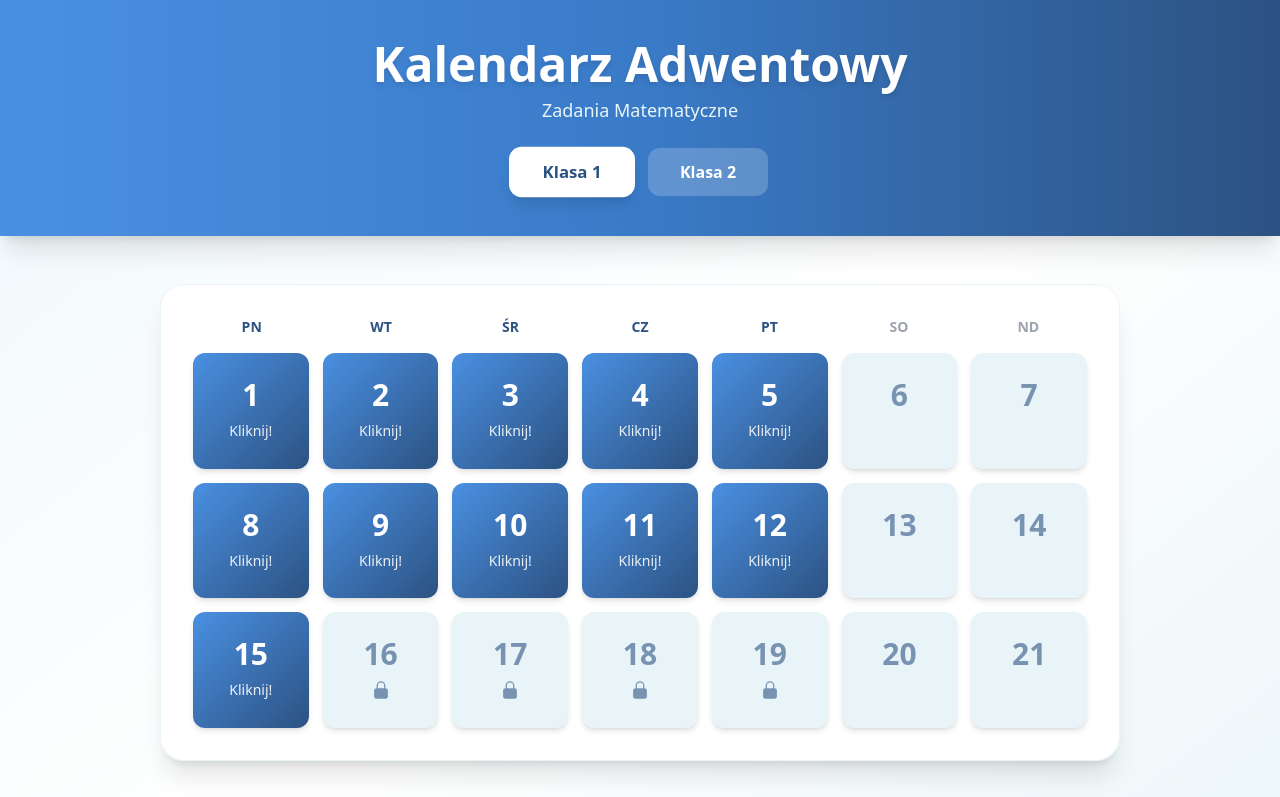
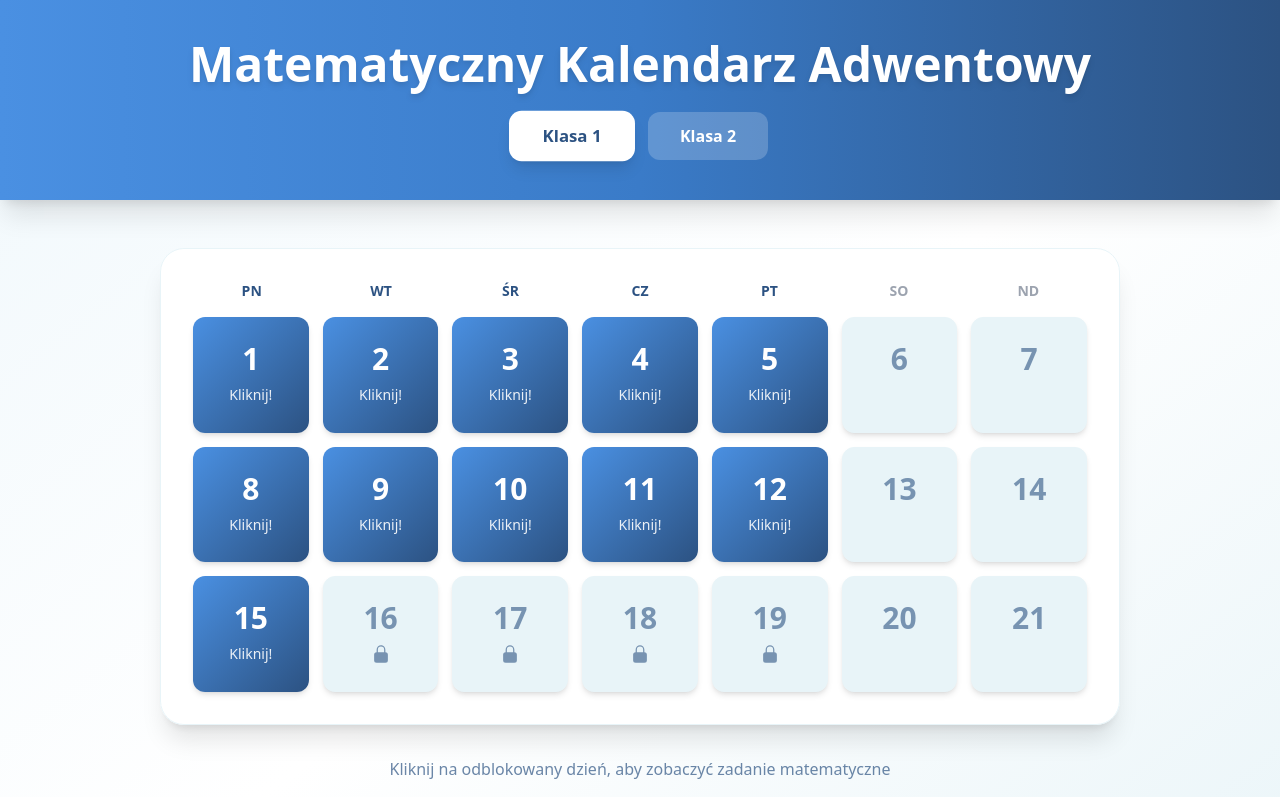
Before and after one commit to wooodiest/kalendarzAdwentowy, a React (Vite) app: page /klasa1 in a window 1280 px wide. Shown: the top 797 px of the page. Built offline with nearby package versions, Linux system fonts and the light colour scheme.

Commit message:
zmieniono nazwe

```diff
--- a/src/components/Layout.jsx
+++ b/src/components/Layout.jsx
@@ -7,11 +7,9 @@ export default function Layout({ children }) {
         <div className="container mx-auto px-3 sm:px-4 py-4 sm:py-6 md:py-8 lg:py-10">
           <div className="text-center mb-4 sm:mb-6">
             <h1 className="text-2xl sm:text-3xl md:text-4xl lg:text-5xl font-bold mb-1 sm:mb-2 drop-shadow-md">
-              Kalendarz Adwentowy
+            Matematyczny Kalendarz Adwentowy
             </h1>
-            <p className="text-winter-light text-xs sm:text-sm md:text-base lg:text-lg font-medium">
-              Zadania Matematyczne
-            </p>
+
           </div>
           <ClassSelector />
         </div>
```
